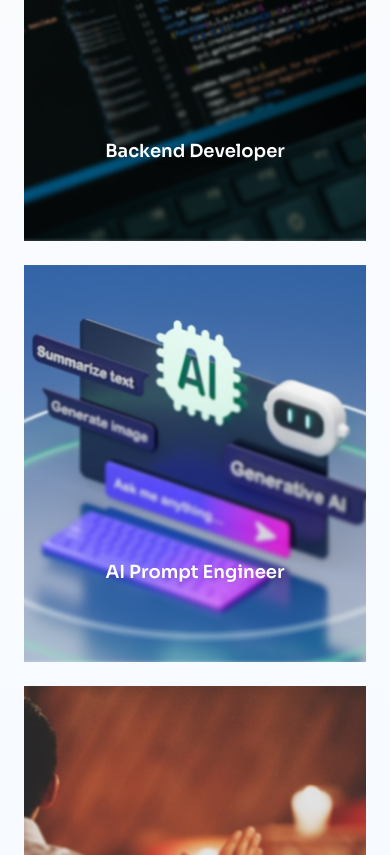
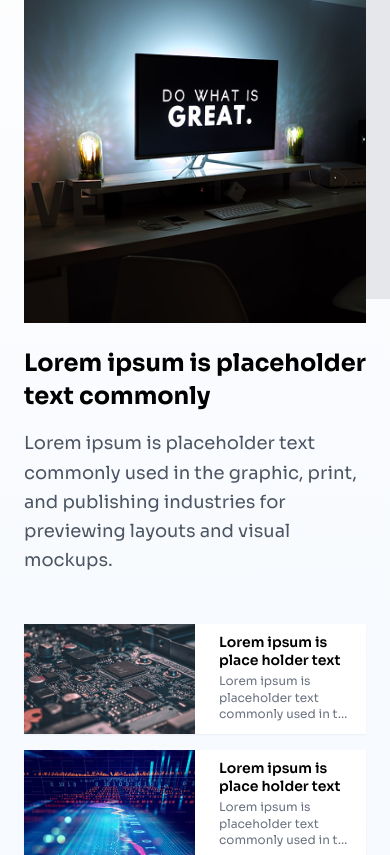
Before and after one commit to Code-X-Novas/Code-X-Novas, a React (Vite) app: page / in a window 390 px wide. Shown: the part 7860-8715 px from the top of the page. Built offline with nearby package versions, Linux system fonts and the light colour scheme.

Commit message:
Blogs and career made responsive

```diff
--- a/src/index.css
+++ b/src/index.css
@@ -9,3 +9,12 @@
 body {
   font-family: 'Sora', sans-serif;
 }
+
+/* Multiline clamp utility for truncating text with ellipsis */
+.multi-clamp-3 {
+  display: -webkit-box;
+  -webkit-line-clamp: 3; /* number of lines to show */
+  -webkit-box-orient: vertical;
+  overflow: hidden;
+  text-overflow: ellipsis;
+}
--- a/src/pages/Blogs.jsx
+++ b/src/pages/Blogs.jsx
@@ -1,16 +1,48 @@
-{/*Few Imports*/}
-
-import React from "react";
+import React, { useState } from "react";
 import Big1 from "../assets/Blogs/big1.png";
 import Blog1 from "../assets/Blogs/1st.png";
 import Blog2 from "../assets/Blogs/2nd.png";
 import Blog3 from "../assets/Blogs/3rd.png";
 
-{/*Blogs Section*/}
 const Blogs = () => {
+  const posts = [
+    {
+      id: 0,
+      img: Big1,
+      title: "Lorem ipsum is placeholder text commonly",
+      desc:
+        "Lorem ipsum is placeholder text commonly used in the graphic, print, and publishing industries for previewing layouts and visual mockups.",
+    },
+    {
+      id: 1,
+      img: Blog1,
+      title: "Lorem ipsum is place holder text",
+      desc:
+        "Lorem ipsum is placeholder text commonly used in the graphic, print, and publishing industries for previewing layouts and visual mockups.",
+    },
+    {
+      id: 2,
+      img: Blog2,
+      title: "Lorem ipsum is place holder text",
+      desc:
+        "Lorem ipsum is placeholder text commonly used in the graphic, print, and publishing industries for previewing layouts and visual mockups.",
+    },
+    {
+      id: 3,
+      img: Blog3,
+      title: "Lorem ipsum is place holder text",
+      desc:
+        "Lorem ipsum is placeholder text commonly used in the graphic, print, and publishing industries for previewing layouts and visual mockups.",
+    },
+  ];
+
+  const [selectedId, setSelectedId] = useState(0);
+
   return (
-    <section className="w-full py-20 px-6 md:px-12 bg-gradient-to-b from-[#fdfdfd] to-[#f5f9ff]">
-
+    <section
+      id="blogs"
+      className="w-full py-8 lg:py-20 px-6 md:px-12 bg-gradient-to-b from-[#fdfdfd] to-[#f5f9ff]"
+    >
       <div className="text-center mb-12">
         <h2
           className="text-3xl sm:text-4xl md:text-5xl font-bold"
@@ -21,8 +53,38 @@ const Blogs = () => {
         </h2>
       </div>
 
+      <div className="block lg:hidden mb-12">
+        <div className="relative mb-6">
+          <div className="absolute -top-6 -right-6 w-full h-full bg-gray-200"></div>
+          <img
+            src={posts.find((p) => p.id === selectedId).img}
+            alt="Featured blog mobile"
+            className="relative w-full h-[350px] object-cover z-10"
+          />
+        </div>
+
+        <h3 className="text-2xl font-bold text-black mb-4 leading-snug">
+          {posts
+            .find((p) => p.id === selectedId)
+            .title.split("\n")
+            .map((line, i) => (
+              <React.Fragment key={i}>
+                {line}
+                {i <
+                  posts
+                    .find((p) => p.id === selectedId)
+                    .title.split("\n").length -
+                    1 && <br />}
+              </React.Fragment>
+            ))}
+        </h3>
+        <p className="text-gray-600 text-lg leading-relaxed mb-6">
+          {posts.find((p) => p.id === selectedId).desc}
+        </p>
+      </div>
+
+      <div className="hidden lg:block">
         <div className="grid grid-cols-1 lg:grid-cols-2 gap-8 items-center mb-12">
-
           <div>
             <h3 className="text-2xl font-bold text-black mb-4 leading-snug">
               Lorem ipsum is placeholder text <br />
@@ -30,7 +92,8 @@ const Blogs = () => {
             </h3>
             <p className="text-gray-600 text-lg leading-relaxed">
               Lorem ipsum is placeholder text commonly used in the graphic, <br />
-            print, and publishing industries for previewing layouts and visual <br />
+              print, and publishing industries for previewing layouts and visual{" "}
+              <br />
               mockups.
             </p>
           </div>
@@ -44,7 +107,47 @@ const Blogs = () => {
             />
           </div>
         </div>
+      </div>
 
+      <div className="block lg:hidden">
+        <div className="space-y-4">
+          {posts
+            .filter((p) => p.id !== selectedId)
+            .map((blog) => (
+              <button
+                key={blog.id}
+                onClick={() => {
+                  setSelectedId(blog.id);
+                  const el = document.getElementById("blogs");
+                  if (el && typeof el.scrollIntoView === "function") {
+                    el.scrollIntoView({ behavior: "smooth", block: "start" });
+                  } else {
+                    window.scrollTo({ top: 0, behavior: "smooth" });
+                  }
+                }}
+                className="w-full flex items-center gap-3 bg-white shadow-sm overflow-hidden"
+              >
+                <div className="w-1/2 h-[110px] flex-shrink-0">
+                  <img
+                    src={blog.img}
+                    alt={`Blog ${blog.id}`}
+                    className="w-full h-full object-cover"
+                  />
+                </div>
+                <div className="w-1/2 px-3 py-2 text-left flex flex-col justify-center">
+                  <h4 className="text-sm font-semibold text-black leading-tight mb-1">
+                    {blog.title}
+                  </h4>
+                  <p className="text-xs text-gray-500 leading-snug line-clamp-3">
+                    {blog.desc}
+                  </p>
+                </div>
+              </button>
+            ))}
+        </div>
+      </div>
+
+      <div className="hidden lg:block">
         <div className="grid grid-cols-1 sm:grid-cols-2 lg:grid-cols-3 gap-8">
           {[{ img: Blog1 }, { img: Blog2 }, { img: Blog3 }].map((blog, idx) => (
             <div key={idx} className="flex flex-col">
@@ -65,6 +168,7 @@ const Blogs = () => {
             </div>
           ))}
         </div>
+      </div>
     </section>
   );
 };
--- a/src/pages/Career.jsx
+++ b/src/pages/Career.jsx
@@ -15,47 +15,44 @@ const careers = [
 
 const Careers = () => {
   return (
-    <section className="relative w-full py-20 px-6 md:px-12 bg-gradient-to-b from-[#fdfdfd] to-[#f5f9ff] text-center overflow-hidden">
+    <section className="relative w-full py-14 md:py-20 px-4 sm:px-6 md:px-12 bg-gradient-to-b from-[#fdfdfd] to-[#f5f9ff] text-center overflow-hidden">
       <span className="absolute top-0 left-0 w-60 h-60 bg-gradient-to-br from-blue-200 to-transparent opacity-5 rounded-full blur-2xl pointer-events-none"></span>
 
       <span className="absolute top-0 right-0 w-60 h-60 bg-gradient-to-bl from-blue-200 to-transparent opacity-5 rounded-full blur-2xl pointer-events-none"></span>
 
       <h2
-        className="text-3xl sm:text-4xl md:text-4xl font-bold mb-3 relative z-10"
+        className="text-2xl sm:text-4xl md:text-4xl font-bold mb-3 relative z-10 leading-tight"
         style={{ fontFamily: "Sora" }}
       >
         <span className="text-black">Join Our Product </span>
         <span className="text-blue-600">Team / Careers</span>
       </h2>
-      <p className="text-black mb-12 text-lg relative z-10">
+      <p className="text-black mb-12 text-base md:text-lg relative z-10">
         Replace mentorship with talent recruitment
       </p>
 
-      <div className="grid grid-cols-1 sm:grid-cols-2 lg:grid-cols-4 gap-6 mb-12 relative z-10">
+      <div className="grid grid-cols-2 sm:grid-cols-2 md:grid-cols-4 lg:grid-cols-4 gap-4 sm:gap-6 mb-12 relative z-10">
         {careers.map((career, idx) => (
           <div
             key={idx}
-            className="relative group overflow-hidden cursor-pointer"
+            className="relative group overflow-hidden cursor-pointer rounded-md"
           >
             <img
               src={career.img}
               alt={career.title}
-              className="w-full h-90 object-cover transition-transform duration-500 group-hover:scale-105"
+              className="w-full aspect-square object-cover transition-transform duration-500 group-hover:scale-105 rounded-md"
             />
 
             <div
-              className="absolute w-full flex flex-col items-center justify-center text-center
-                        transition-all duration-500 ease-in-out
-                        bottom-6 group-hover:bottom-1/2 group-hover:translate-y-1/2"
+              className="absolute w-full flex flex-col items-center justify-center text-center transition-all duration-500 ease-in-out bottom-4 md:bottom-6 md:group-hover:bottom-1/2 md:group-hover:translate-y-1/2 p-3"
             >
-              <h3 className="text-white text-lg font-semibold drop-shadow-md transition-all duration-500">
+              <h3 className="text-white text-sm md:text-lg font-semibold drop-shadow-md transition-all duration-500 leading-tight">
                 {career.title}
               </h3>
 
 
               <button
-                className="opacity-0 group-hover:opacity-100 mt-3 px-5 py-2 bg-white text-gray-800
-                           font-medium rounded-md shadow-lg transition-all duration-500"
+                className="hidden md:inline-flex mt-3 px-4 py-2 bg-white text-gray-800 font-medium rounded-md shadow-lg transition-all duration-300 md:opacity-0 md:group-hover:opacity-100"
               >
                 Join Now
               </button>
@@ -63,7 +60,6 @@ const Careers = () => {
           </div>
         ))}
       </div>
-
 
       <div className="flex justify-center relative z-10">
         <button className="relative flex items-center overflow-hidden rounded-md transition-all group">
@@ -76,7 +72,7 @@ const Careers = () => {
           </span>
 
 
-          <span className="relative z-10 pr-6 font-medium text-gray-800 group-hover:text-white transition-all duration-300">
+          <span className="relative z-10 pr-6 font-medium text-gray-800 md:group-hover:text-white transition-all duration-300">
             Join the Build Force
           </span>
         </button>
```
Lines whose indentation alone changed are shown as unchanged.
